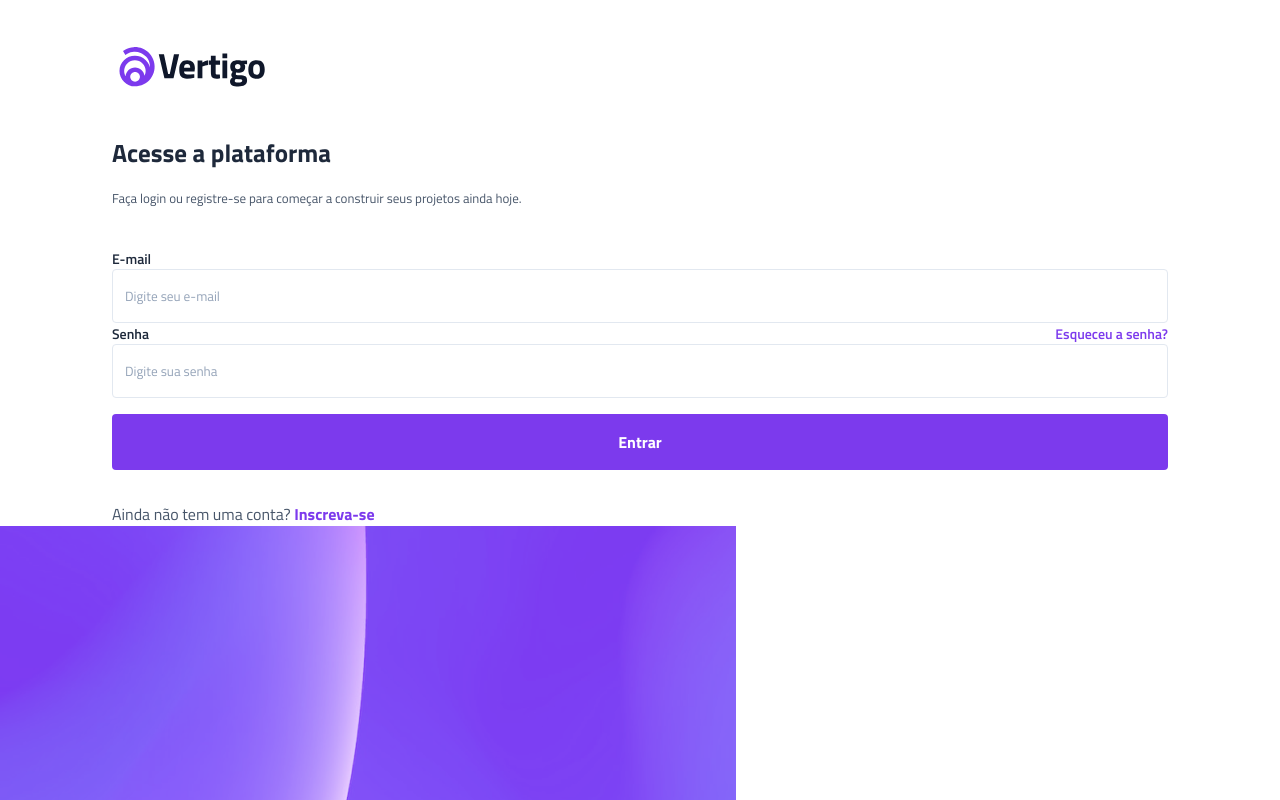
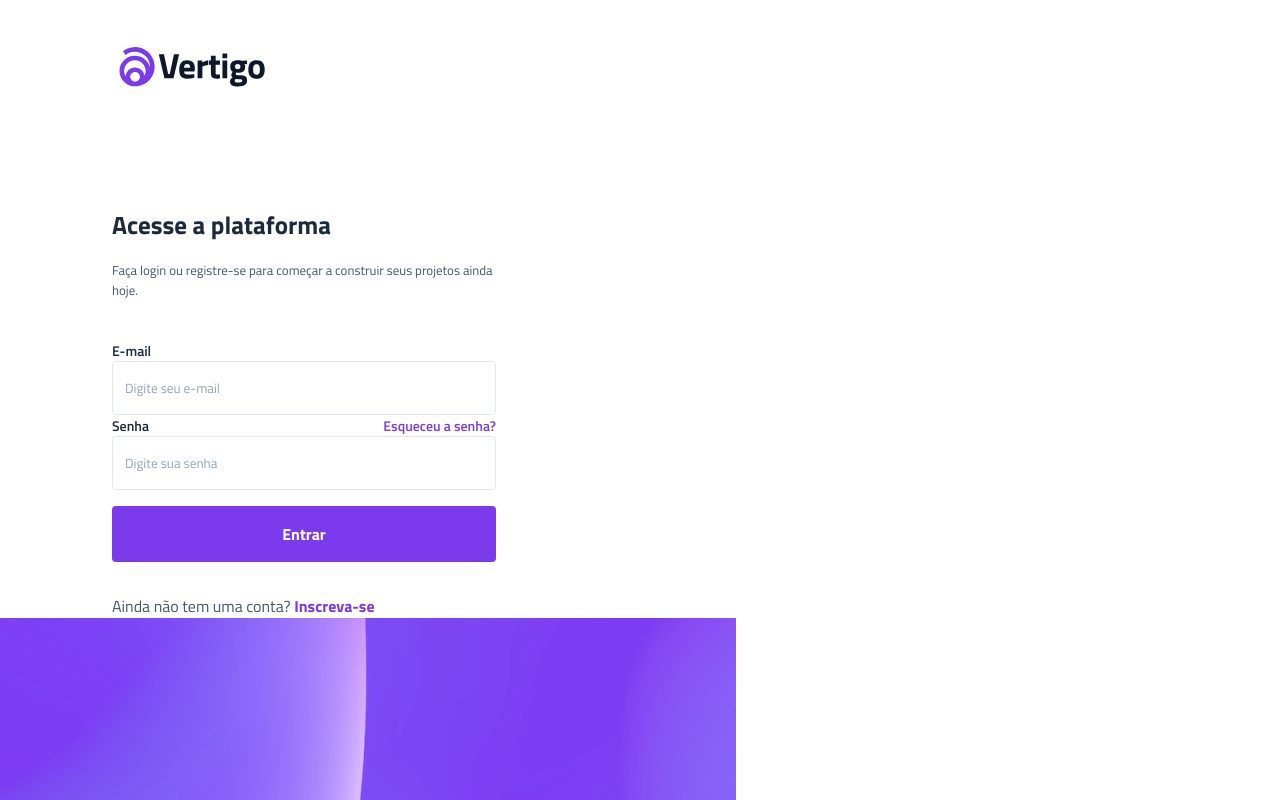
Before and after one commit to firpotas123/projetosara, a plain HTML site: page index.html in a window 1280 px wide. Shown: the top 800 px of the page. Drawn offline with Linux system fonts and the light colour scheme; a web font is replaced by a local one.

Commit message:
ajustes de margin e padding do main

```diff
--- a/style.css
+++ b/style.css
@@ -123,7 +123,9 @@ main {
     header {
         background: none;
         justify-content: flex-start;
-        padding-inline: 7rem;
+        margin: 2.5rem 7rem 7rem;
+
+        height: fit-content;
     }
 
     header img {
@@ -131,6 +133,8 @@ main {
     }
 
     main {
-        padding-inline: 7rem;
+        margin-inline: 7rem;
+        max-width: 24rem;
+        padding: 0;
     }
 }
```
